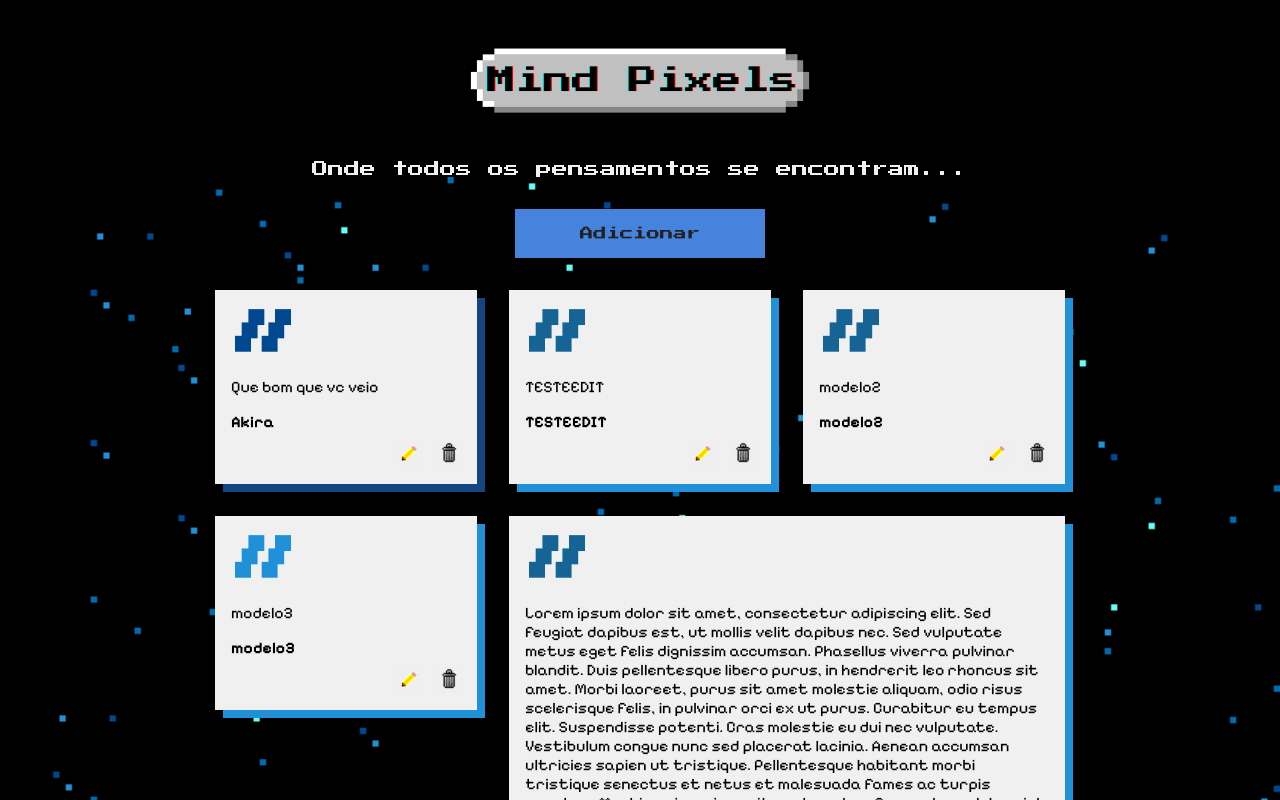
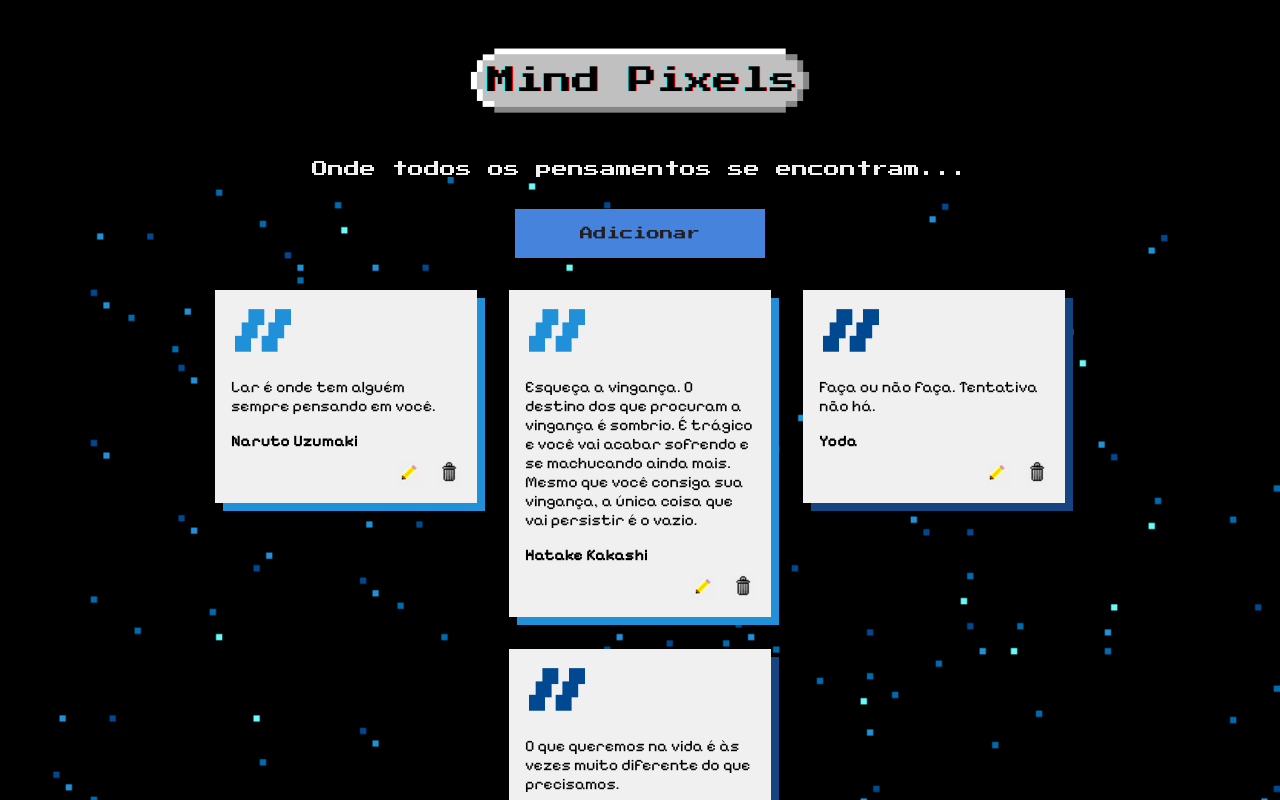
Before and after one commit to im4k1r4/mindverse, an Angular app: page /listarPensamento in a window 1280 px wide. Shown: the top 800 px of the page. Built offline with nearby package versions, Linux system fonts and the light colour scheme; data requests are answered from the project's data file.

Commit message:
Ajustes layout

```diff
--- a/backend/db.json
+++ b/backend/db.json
@@ -1,34 +1,28 @@
 {
   "pensamentos": [
     {
-      "id": 1,
-      "conteudo": "Que bom que vc veio",
-      "autoria": "Akira",
-      "modelo": "modelo1"
+      "conteudo": "Lar é onde tem alguém sempre pensando em você.",
+      "autoria": "Naruto Uzumaki",
+      "modelo": "modelo3",
+      "id": 1
     },
     {
-      "conteudo": "TESTEEDIT",
-      "autoria": "TESTEEDIT",
-      "modelo": "modelo2",
-      "id": 8
+      "conteudo": "Esqueça a vingança. O destino dos que procuram a vingança é sombrio. É trágico e você vai acabar sofrendo e se machucando ainda mais. Mesmo que você consiga sua vingança, a única coisa que vai persistir é o vazio.",
+      "autoria": "Hatake Kakashi",
+      "modelo": "modelo3",
+      "id": 2
     },
     {
-      "conteudo": "modelo2",
-      "autoria": "modelo2",
-      "modelo": "modelo2",
-      "id": 9
+      "conteudo": "Faça ou não faça. Tentativa não há.",
+      "autoria": "Yoda",
+      "modelo": "modelo1",
+      "id": 3
     },
     {
-      "conteudo": "modelo3",
-      "autoria": "modelo3",
-      "modelo": "modelo3",
-      "id": 11
-    },
-    {
-      "conteudo": "Lorem ipsum dolor sit amet, consectetur adipiscing elit. Sed feugiat dapibus est, ut mollis velit dapibus nec. Sed vulputate metus eget felis dignissim accumsan. Phasellus viverra pulvinar blandit. Duis pellentesque libero purus, in hendrerit leo rhoncus sit amet. Morbi laoreet, purus sit amet molestie aliquam, odio risus scelerisque felis, in pulvinar orci ex ut purus. Curabitur eu tempus elit. Suspendisse potenti. Cras molestie eu dui nec vulputate. Vestibulum congue nunc sed placerat lacinia. Aenean accumsan ultricies sapien ut tristique. Pellentesque habitant morbi tristique senectus et netus et malesuada fames ac turpis egestas. Morbi varius, risus vitae pharetra fermentum, dolor nisl.",
-      "autoria": "Lorem",
-      "modelo": "modelo2",
-      "id": 12
+      "conteudo": "O que queremos na vida é às vezes muito diferente do que precisamos.",
+      "autoria": "Na Natureza Selvagem",
+      "modelo": "modelo1",
+      "id": 4
     }
   ]
 }
--- a/src/app/app.component.css
+++ b/src/app/app.component.css
@@ -1,5 +1,5 @@
 main {
     background: url(../assets/imagens/background_universe.png);
     background-size: cover;
-    min-height: 60vh;
+    min-height: 80vh;
 }
--- a/src/app/componentes/pensamentos/editar-pensamento/editar-pensamento.component.css
+++ b/src/app/componentes/pensamentos/editar-pensamento/editar-pensamento.component.css
@@ -12,19 +12,16 @@
   }
 
   .editar-pensamentos form {
-    background: #C4EDFF;
-
+    background: #C0C0C0;
     border: none;
     border-radius: 20px;
-
     display: flex;
     flex-direction: column;
-
     padding: 2rem;
   }
 
   .editar-pensamentos form label {
-    color: #154580;
+    color: #231E20;
     font-weight: bold;
     margin: 0 0 1rem;
   }
@@ -54,7 +51,6 @@
   .modelos {
     display: flex;
     gap: 2.5rem;
-    border: 1px solid red;
   }
 
   .modelo {
@@ -78,15 +74,15 @@
   }
 
   .modelo1 {
-    box-shadow: 8px 8px 0px #154580;
+    box-shadow: 8px 8px 0px #004890;
   }
 
   .modelo2 {
-    box-shadow: 8px 8px 0px #6BD1FF;
+    box-shadow: 8px 8px 0px #166495;
   }
 
   .modelo3 {
-    box-shadow: 8px 8px 0px #84EEC1;
+    box-shadow: 8px 8px 0px #2090D8;
   }
 
   input[type='radio'] {
@@ -100,7 +96,7 @@
   }
 
   .custom-radio {
-    border: 1px solid #154580;
+    border: 1px solid #231E20;
     width: 30px;
     height: 30px;
     display: grid;
@@ -111,7 +107,7 @@
   .custom-radio,
   span {
     transition: 0.5s ease;
-    color: #154580;
+    color: #231E20;
   }
 
   .custom-radio span {
@@ -123,9 +119,9 @@
   }
 
   input[type='radio']:checked+.custom-radio {
-    border-color: #154580;
+    border-color: #231E20;
   }
 
   input[type='radio']:checked+.custom-radio span {
-    background: #154580;
+    background: #231E20;
   }
--- a/src/app/componentes/pensamentos/listar-pensamento/listar-pensamento.component.css
+++ b/src/app/componentes/pensamentos/listar-pensamento/listar-pensamento.component.css
@@ -15,4 +15,5 @@
 .sem-pensamentos {
     text-align: center;
     padding: 2rem 0 5rem;
+    color: #f0f0f0;
 }
```
